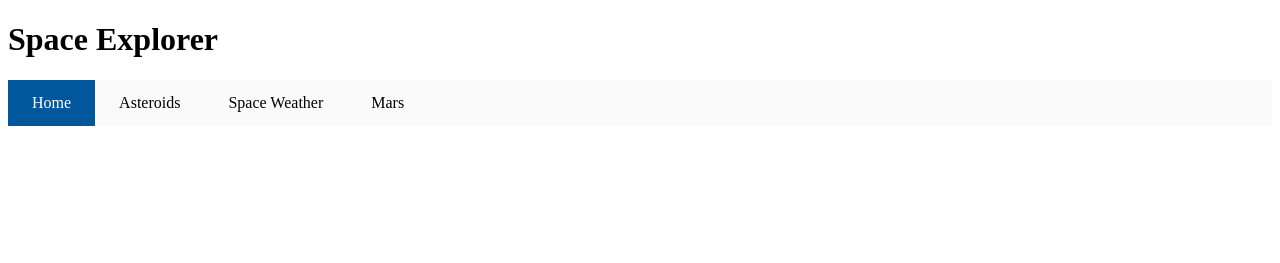
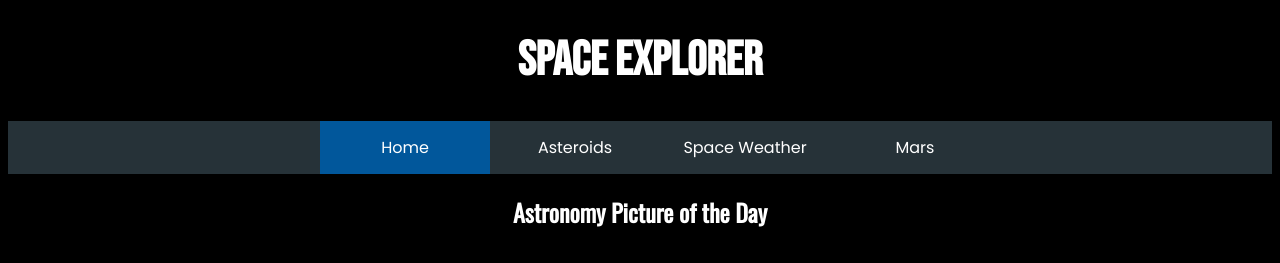
Before and after one commit to bfarahdel/mars-explorer, a Flask app: page / in a window 1280 px wide. Shown: the top 263 px of the page. Before the commit the page ends 126 px from the top, so only its background shows below. Run offline with Flask 2, Linux system fonts and the light colour scheme; data that the repository does not hold is empty.

Commit message:
Astronomy picture of the day displays on the main page along with its information and the navbar has been restyled.

```diff
--- a/app.py
+++ b/app.py
@@ -7,8 +7,14 @@ app = flask.Flask(__name__)
 
 @app.route("/", methods=["POST", "GET"])
 def main():
-
-    return flask.render_template("index.html")
+    astro_pic = nasa().astro_pic()
+    return flask.render_template(
+        "index.html",
+        pic_img=astro_pic["img"],
+        pic_title=astro_pic["title"],
+        pic_expl=astro_pic["expl"],
+        pic_copy=astro_pic["copy"],
+    )
 
 
 @app.route("/asteroids", methods=["POST", "GET"])
--- a/static/index.css
+++ b/static/index.css
@@ -1,23 +1,95 @@
+@import url('https://fonts.googleapis.com/css2?family=Bebas+Neue&display=swap');
+@import url('https://fonts.googleapis.com/css2?family=Oswald&display=swap');
+@import url('https://fonts.googleapis.com/css2?family=Playfair+Display&display=swap');
+@import url('https://fonts.googleapis.com/css2?family=Montserrat&display=swap');
+@import url('https://fonts.googleapis.com/css2?family=Poppins&display=swap');
+
+.main_title {
+  font-family: 'Bebas Neue', cursive;
+  font-size: 36pt;
+}
+
+body {
+  background-color: black;
+  color: white;
+}
+
 .navbar {
-    background-color: #fafafa;
-    overflow: hidden;
+    background-color: #263238;
+    margin-left: auto;
+    margin-right: auto;
+    list-style-type: none;
   }
+
+ul {
+  list-style-type: none;
+}
+
+li {
+  list-style-type: none;
+}
 
 .navbar a {
 float: left;
-color: black;
+width: 10em;
+color: white;
 text-align: center;
 text-decoration: none;
-padding: 14px 24px;
+padding: 14px 5px;
 font-size: 16px;
+font-family: 'Poppins', sans-serif;
 }
 
 .navbar a:hover {
 background-color: grey;
-color: black;
+color: #0d47a1;
 }
 
 .navbar a.active {
 background-color: #01579b;
 color: white;
 }
+
+h1 {
+  text-align: center;
+}
+
+h2 {
+  text-align: center;
+}
+
+h3 {
+  text-align: center;
+}
+
+figure {
+  margin-left: auto;
+  /* margin-right: auto; */
+  width: 60em;
+}
+
+figcaption {
+  text-align: left;
+}
+
+.pic {
+  display: flex;
+}
+
+img {
+  margin-left: auto;
+  margin-right: 0px;
+  width: 60em;
+  height: 40em;
+  display: flex;
+  flex-wrap: wrap;
+  border-radius: 10px;
+}
+
+p {
+  text-align: left;
+  width: 20em;
+  margin-left: 0px;
+  margin-right: auto;
+  font-size: 14pt;
+}
--- a/templates/index.html
+++ b/templates/index.html
@@ -3,17 +3,36 @@
 
 <head>
     <link href="/static/index.css" rel="stylesheet">
-    <h1>Space Explorer</h1>
+    <h1 class="main_title">Space Explorer</h1>
 </head>
 
 <body>
-    <div class="navbar">
-        <a class="active" href="/">Home</a>
-        <a href="/asteroids">Asteroids</a>
-        <a href="/space_weather">Space Weather</a>
-        <a href="/mars">Mars</a>
+    <nav class="navbar">
+        <ul style="display: flex; justify-content: center; align-items: center;">
+            <li>
+                <a class="active" href="/">Home</a>
+            </li>
+            <li>
+                <a href="/asteroids">Asteroids</a>
+            </li>
+            <li>
+                <a href="/space_weather">Space Weather</a>
+            </li>
+            <li>
+                <a href="/mars">Mars</a>
+            </li>
+        </ul>
+    </nav>
+
+    <h2 style="font-family: 'Oswald', sans-serif;">Astronomy Picture of the Day</h2>
+    <h3 style="font-family: 'Playfair Display', serif;">{{pic_title}}</h3>
+    <div class="pic">
+        <figure>
+            <img src={{pic_img}} alt="astronomy picture">
+            <figcaption>Copyright: {{pic_copy}}</figcaption>
+        </figure>
+        <p style="font-family: 'Montserrat', sans-serif;">{{pic_expl}}</p>
     </div>
-
 
 </body>
 
```
